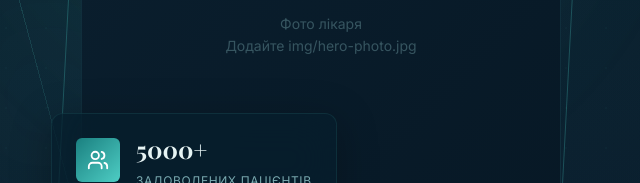
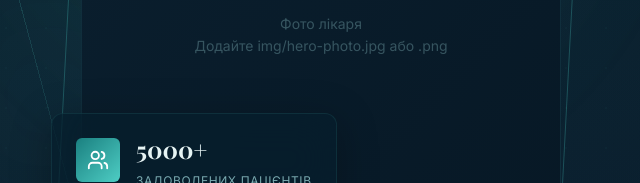
Before and after one commit to DanilTet/doctor-portfolio-website, a plain HTML site: page index.html in a window 1280 px wide. Shown: the part 453-636 px from the top of the page, 635-1275 px from the left. Drawn offline with nearby package versions, Linux system fonts and the light colour scheme; a script that the page names is missing.

Commit message:
feat: smart hero photo formats
- Added <picture> tag to automatically load .webp, .png, or .jpg
- Prevents breaking if user uploads a png file
- Updated placeholder text

```diff
--- a/index.html
+++ b/index.html
@@ -157,14 +157,21 @@
           <div class="hero__photo-glow" aria-hidden="true"></div>
 
           <div class="hero__photo">
-            <img src="img/hero-photo.jpg" alt="Д-р Тетернік Олег Олександрович" class="hero__img" onerror="this.style.display='none'; this.nextElementSibling.style.display='flex';">
-            <!-- Заглушка показується тільки якщо файлу hero-photo.jpg ще немає -->
+            <picture onerror="this.style.display='none'; this.nextElementSibling.style.display='flex';">
+              <source srcset="img/hero-photo.webp" type="image/webp">
+              <source srcset="img/hero-photo.png" type="image/png">
+              <source srcset="img/hero-photo.jpg" type="image/jpeg">
+              <!-- Fallback img -->
+              <img src="img/hero-photo.jpg" alt="Д-р Тетернік Олег Олександрович" class="hero__img" onerror="this.parentElement.style.display='none'; this.parentElement.nextElementSibling.style.display='flex';">
+            </picture>
+
+            <!-- Заглушка показується тільки якщо жодного файлу немає -->
             <div class="hero__photo-placeholder" style="display: none;">
               <svg xmlns="http://www.w3.org/2000/svg" viewBox="0 0 24 24" fill="none" stroke="currentColor" stroke-width="1" stroke-linecap="round" stroke-linejoin="round">
                 <path d="M20 21v-2a4 4 0 0 0-4-4H8a4 4 0 0 0-4 4v2"></path>
                 <circle cx="12" cy="7" r="4"></circle>
               </svg>
-              <span>Фото лікаря<br>Додайте img/hero-photo.jpg</span>
+              <span>Фото лікаря<br>Додайте img/hero-photo.jpg або .png</span>
             </div>
           </div>
 
```
